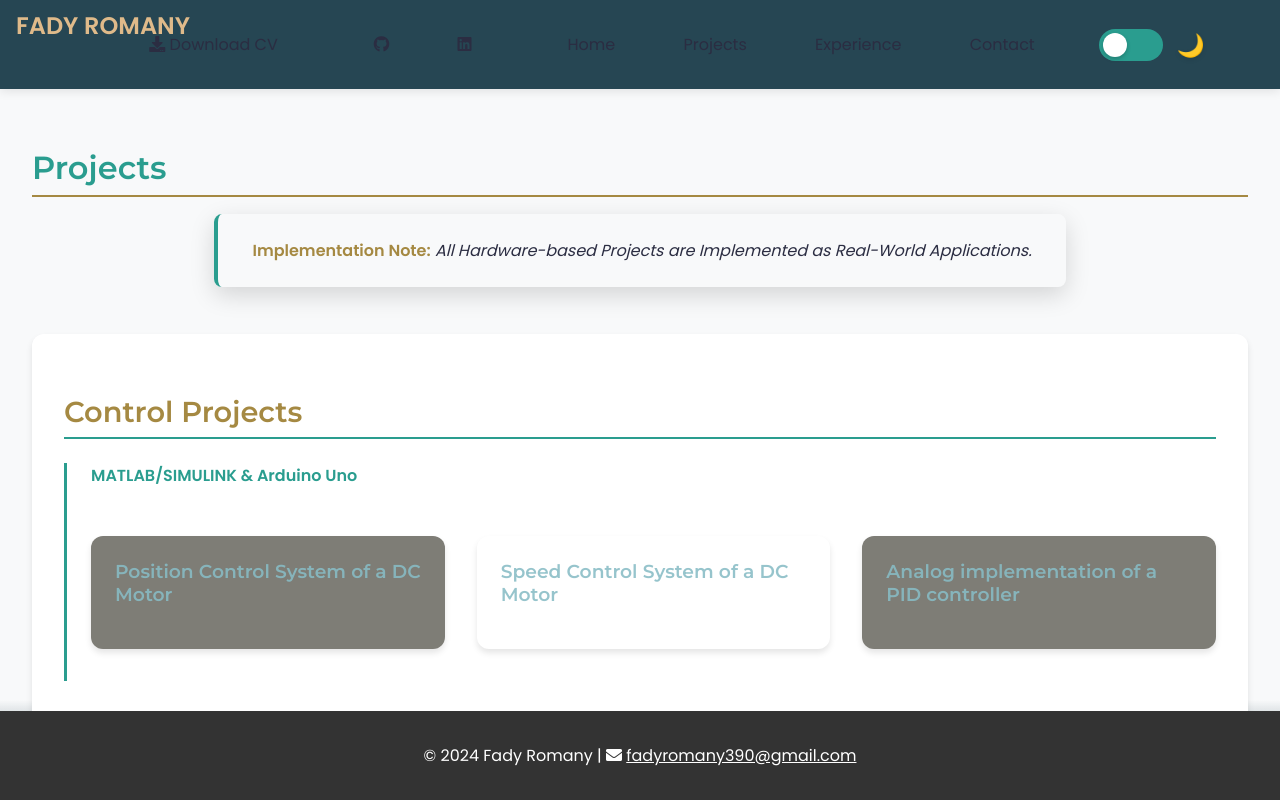
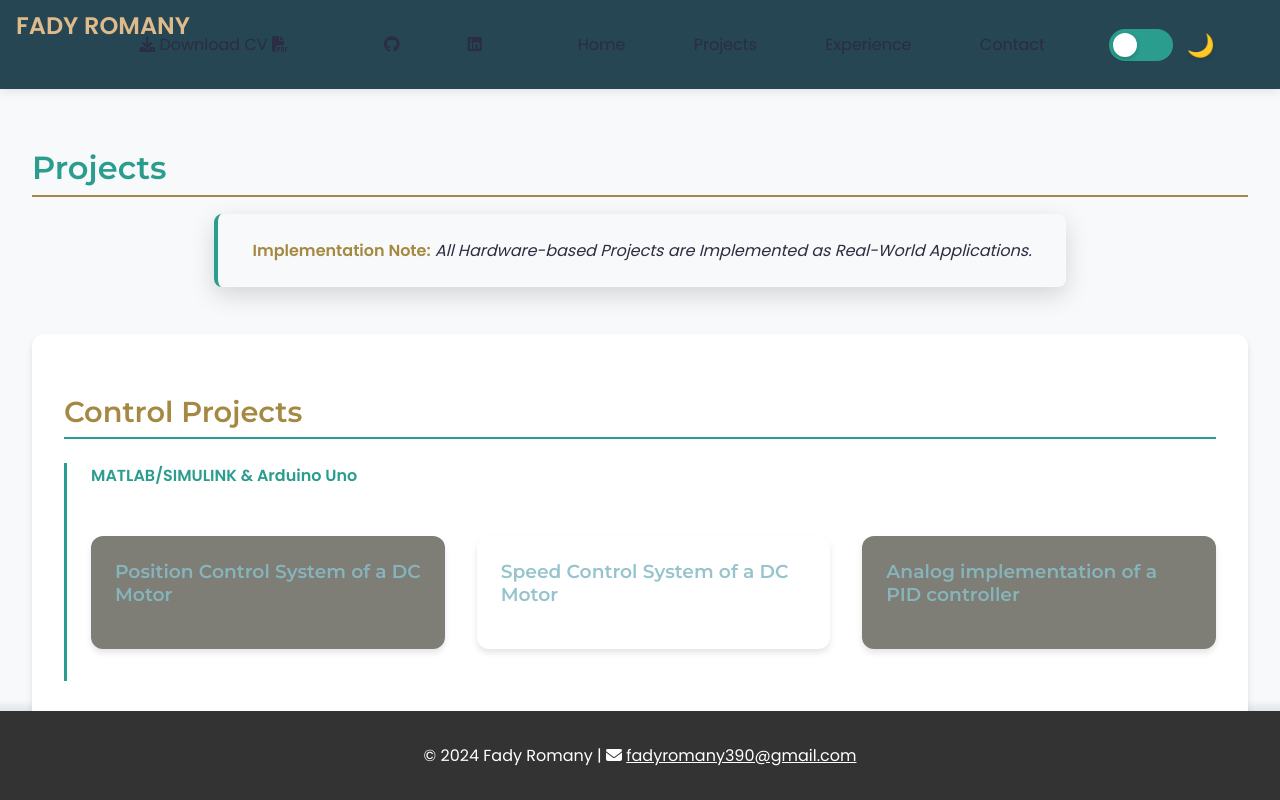
Before and after one commit to Eng-fady/portfolio, a plain HTML site: page projects.html in a window 1280 px wide. Shown: the top 800 px of the page. Drawn offline with Linux system fonts and the light colour scheme.

Commit message:
Update projects.html

```diff
--- a/projects.html
+++ b/projects.html
@@ -12,6 +12,7 @@
     <link rel="icon" type="image/png" sizes="16x16" href="favicon-16x16.png">
     <link rel="stylesheet" href="style.css">
     <link rel="stylesheet" href="https://cdnjs.cloudflare.com/ajax/libs/font-awesome/5.15.4/css/all.min.css">
+    <link rel="stylesheet" href="https://cdnjs.cloudflare.com/ajax/libs/font-awesome/6.4.0/css/all.min.css">
     <link href="https://fonts.googleapis.com/css2?family=Poppins:wght@300;400;600&family=Montserrat:wght@400;600&display=swap" rel="stylesheet">
 </head>
 <body>
@@ -26,7 +27,7 @@
             </div>
             <!-- CV Download Button -->
         <a href="Fady Romany's Personal - CV_Copy.pdf" download class="cv-download">
-            <i class="fas fa-download"></i> Download CV
+            <i class="fas fa-download"></i> Download CV <i class="fa-solid fa-file-pdf"></i>
           </a>
              <!-- Social Links -->
         <div class="social-links">
```
